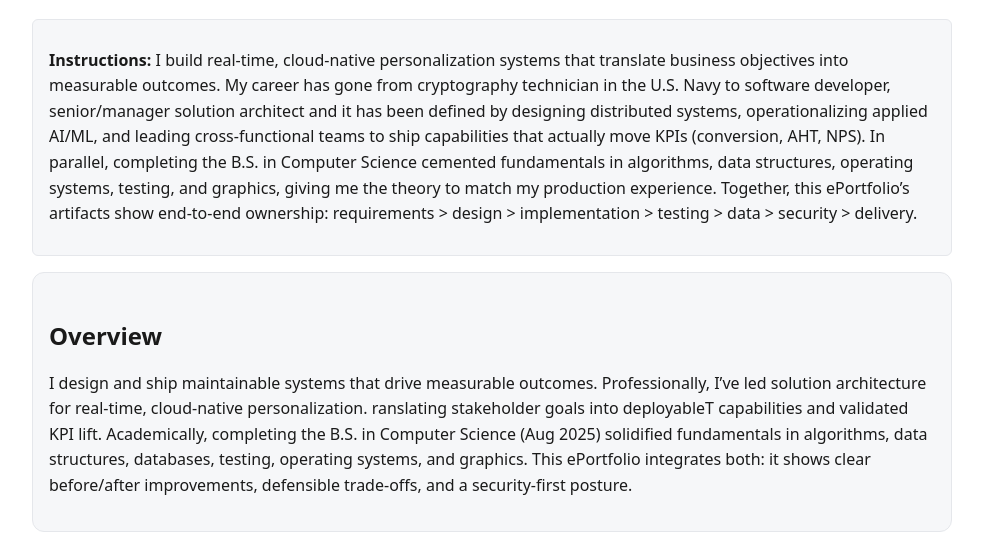
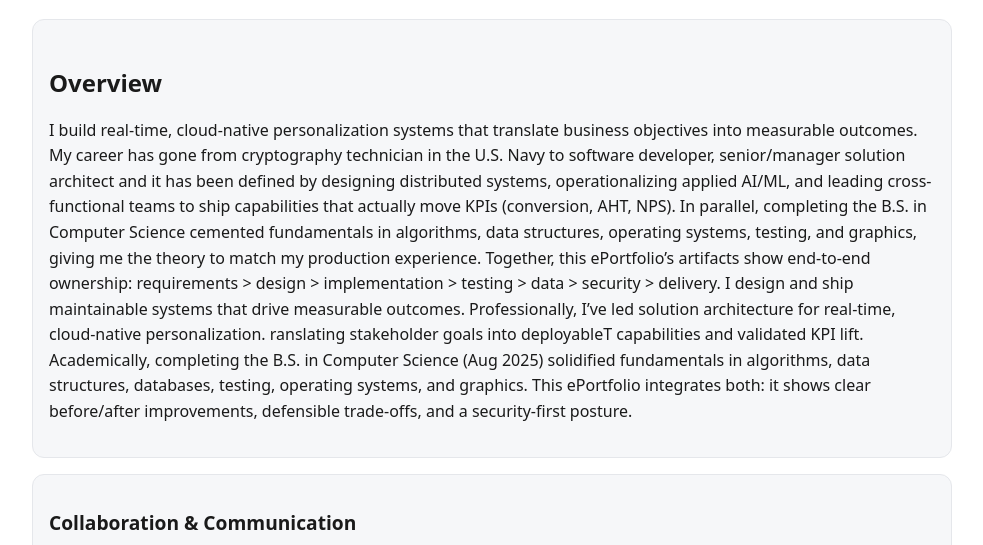
Before and after one commit to rivmoreira-snhu/cs360, a plain HTML site: page eportfolio/index.html in a window 1280 px wide. Shown: the part 222-767 px from the top of the page, without its empty margins (148-1131 px from the left). Drawn offline with Linux system fonts and the light colour scheme.

```diff
--- a/eportfolio/index.html
+++ b/eportfolio/index.html
@@ -28,19 +28,18 @@
 
   <main id="main" class="container" role="main">
     <h1>Professional Self‑Assessment</h1>
-    <div class="notice">
-      <p><strong>Instructions:</strong> I build real-time, cloud-native personalization systems that translate business
+    <section class="card">
+      <h2>Overview</h2>
+      <p>
+        I build real-time, cloud-native personalization systems that translate business
         objectives into measurable outcomes. My career has gone from cryptography technician in the U.S. Navy to
         software developer, senior/manager solution architect and it has been defined by designing distributed systems,
         operationalizing applied AI/ML, and leading cross-functional teams to ship capabilities that actually move KPIs
         (conversion, AHT, NPS). In parallel, completing the B.S. in Computer Science cemented fundamentals in
         algorithms, data structures, operating systems, testing, and graphics, giving me the theory to match my
         production experience. Together, this ePortfolio’s artifacts show end-to-end ownership: requirements > design >
-        implementation > testing > data > security > delivery.</p>
-    </div>
-    <section class="card">
-      <h2>Overview</h2>
-      <p>I design and ship maintainable systems that drive measurable outcomes. Professionally, I’ve led solution
+        implementation > testing > data > security > delivery.
+        I design and ship maintainable systems that drive measurable outcomes. Professionally, I’ve led solution
         architecture for real-time, cloud-native personalization. ranslating stakeholder goals into deployableT
         capabilities and validated KPI lift. Academically, completing the B.S. in Computer Science (Aug 2025) solidified
         fundamentals in algorithms, data structures, databases, testing, operating systems, and graphics. This
```
